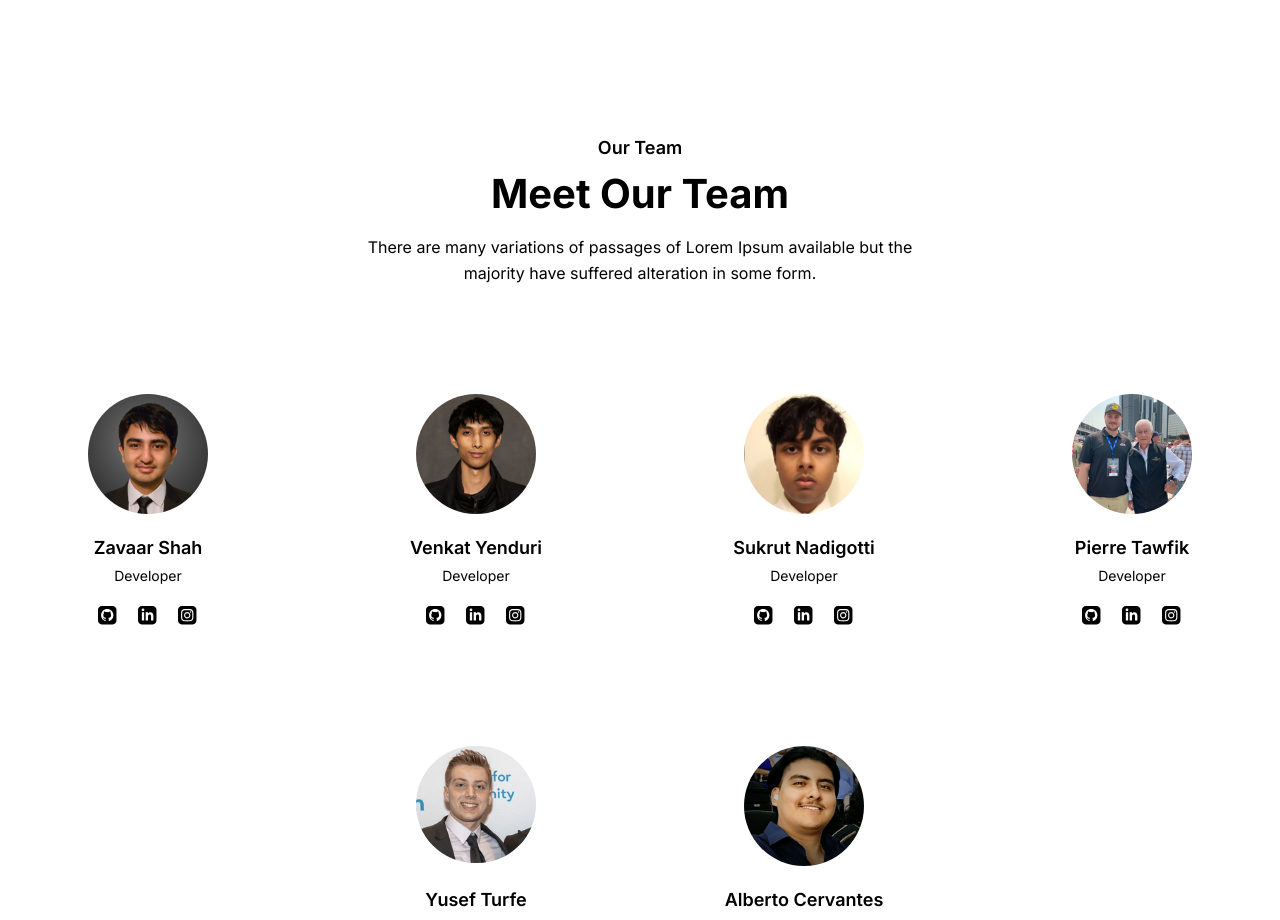
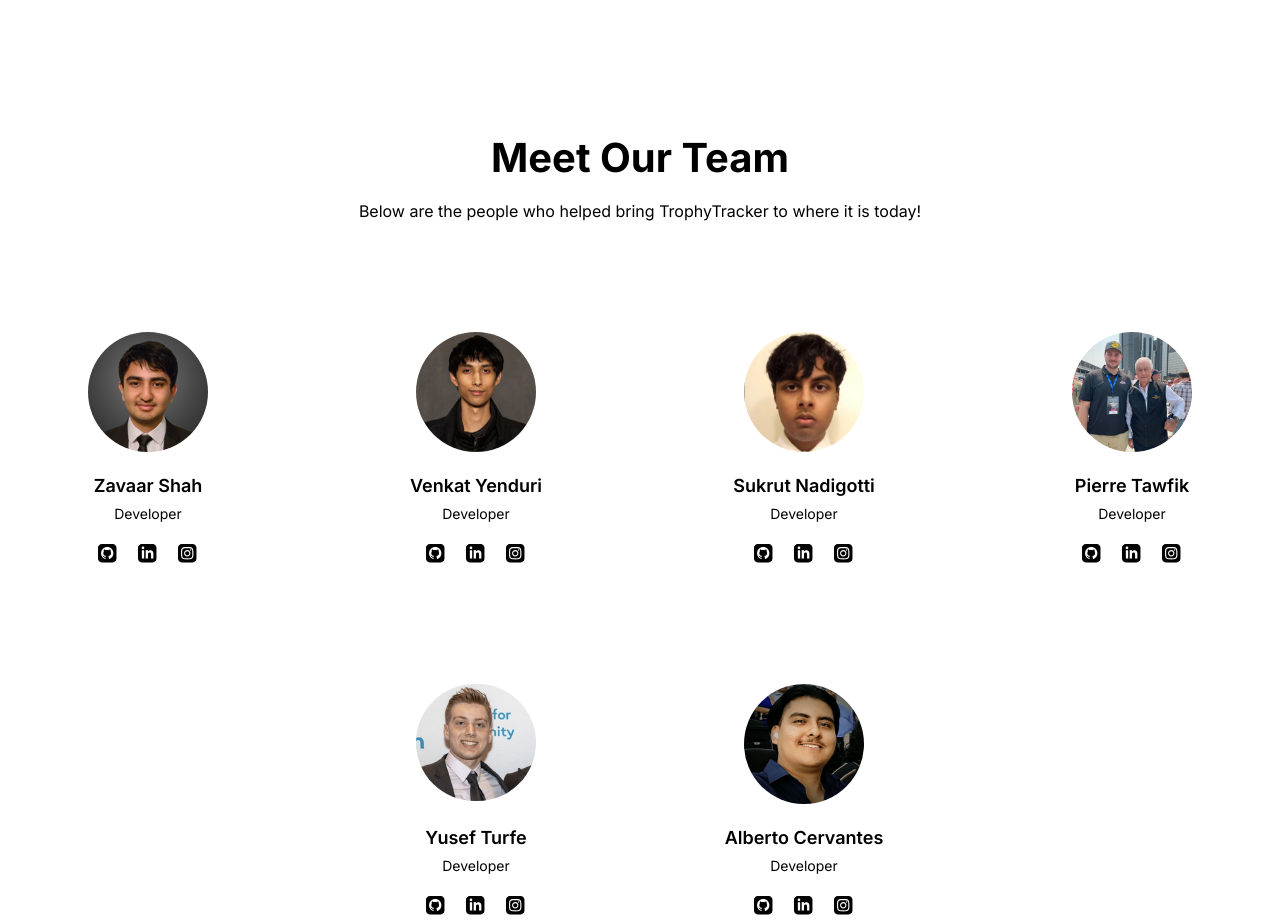
Before and after one commit to WSU-4110/TrophyTracker, a Next.js app: page / in a window 1280 px wide. Shown: the part 5602-6522 px from the top of the page. Built offline with nearby package versions, Linux system fonts and the light colour scheme; no server answers; what tailgrids would draw is missing.

Commit message:
Updated team description

```diff
--- a/src/components/Team/index.tsx
+++ b/src/components/Team/index.tsx
@@ -68,9 +68,8 @@
       <div className="container">
         <div className="mb-[60px]">
           <SectionTitle
-            subtitle="Our Team"
             title="Meet Our Team"
-            paragraph="There are many variations of passages of Lorem Ipsum available but the majority have suffered alteration in some form."
+            paragraph="Below are the people who helped bring TrophyTracker to where it is today!"
             width="640px"
             center
           />
```
